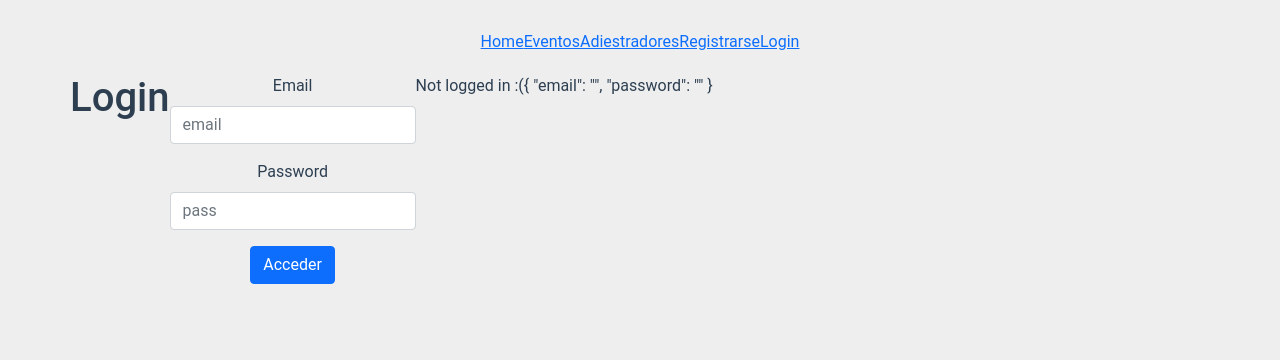
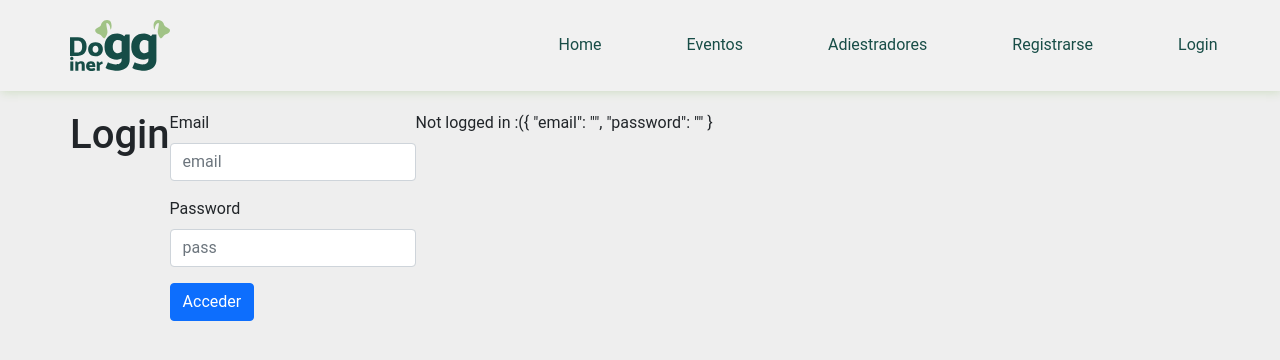
Before and after one commit to PabloSato/FrontDoggin, a Vue app: page /login in a window 1280 px wide. Shown: the top 360 px of the page. Built offline with nearby package versions, Linux system fonts and the light colour scheme.

Commit message:
estlos en home y cabecera/footer

```diff
--- a/src/App.vue
+++ b/src/App.vue
@@ -23,25 +23,4 @@ export default {
 };
 </script>
 
-<style>
-#app {
-  font-family: Avenir, Helvetica, Arial, sans-serif;
-  -webkit-font-smoothing: antialiased;
-  -moz-osx-font-smoothing: grayscale;
-  text-align: center;
-  color: #2c3e50;
-}
-
-nav {
-  padding: 30px;
-}
-
-nav a {
-  font-weight: bold;
-  color: #2c3e50;
-}
-
-nav a.router-link-exact-active {
-  color: #42b983;
-}
-</style>
+<style></style>
--- /dev/null
+++ b/src/assets/global.css
@@ -0,0 +1,13 @@
+* {
+  padding: 0;
+  margin: 0;
+  box-sizing: border-box;
+  font-family: 'Roboto', sans-serif;
+}
+html {
+  font-size: 16px;
+  scroll-behavior: smooth;
+}
+body {
+  background-color: #eee;
+}
--- a/src/components/Adiestrador.vue
+++ b/src/components/Adiestrador.vue
@@ -77,18 +77,6 @@ export default {
 </script>
 
 <style>
-* {
-  padding: 0;
-  margin: 0;
-  box-sizing: border-box;
-  font-family: 'Roboto', sans-serif;
-}
-
-body {
-  margin-top: 30px;
-  background-color: #eee;
-}
-
 .container {
   min-height: 100vh;
   padding: 20px 0;
--- a/src/components/Footer.vue
+++ b/src/components/Footer.vue
@@ -1,39 +1,79 @@
 <template>
   <footer>
-    <div class="footer">
-        <div class="contenedor_footer">
-            <div class="contenedor_footer">
-                <h2 class="h1">
-
-                </h2>
-                <p>
-                    <a href="#">Home</a>
-                    <a href="#">Agent</a>
-                    <a href="#">About</a>
-                    <a href="#">Listing</a>
-                    <a href="#">Blog</a>
-                    <a href="#">Contact</a>
-                </p>
-                <ul class="ftco-footer-social p-0">
-                    <li class="ftco-animate"><a href="#" datatoggle="tooltip" data-placement="top" title="Twitter"><span
-                    class="ion-logo-twitter"></span></a></li>
-                    <li class="ftco-animate"><a href="#" datatoggle="tooltip" data-placement="top" title="Facebook"><span
-                    class="ion-logo-facebook"></span></a></li>
-                    <li class="ftco-animate"><a href="#" datatoggle="tooltip" data-placement="top" title="Instagram"><span
-                    class="ion-logo-instagram"></span></a></li>
-                </ul>
-            </div>
-        </div>
+    <div>
+      <h2><router-link to="/">Dogginer</router-link></h2>
     </div>
- </footer>
+    <div class="navegador">
+      <router-link to="/">Home</router-link>
+      <router-link to="/eventos">Eventos</router-link>
+      <router-link to="/adiestradores">Adiestradores</router-link>
+      <router-link v-if="!isLogin" to="/elige">Registrarse</router-link>
+      <router-link v-if="isLogin" @click="logOut" to="/">Logout</router-link>
+      <router-link v-else to="/login">Login</router-link>
+    </div>
+    <div class="copy">
+      <p>Copyright© 2022 | All rights reserved by Dogginer</p>
+    </div>
+  </footer>
 </template>
 
 <script>
+import { ref } from 'vue';
 export default {
-
-}
+  setup() {
+    let isLogin = ref(null);
+    if (localStorage.getItem('token')) {
+      isLogin.value = true;
+    }
+    const logOut = () => {
+      localStorage.removeItem('token');
+      localStorage.removeItem('userId');
+      isLogin.value = false;
+    };
+    return { isLogin, logOut };
+  },
+};
 </script>
 
 <style>
-
+footer {
+  width: 100vw;
+  background-color: #184d47;
+  display: flex;
+  flex-direction: column;
+  justify-content: center;
+  align-items: center;
+  padding: 30px 0;
+}
+footer h2 a {
+  color: #5f4bb6;
+  text-decoration: none;
+}
+footer h2 a:hover {
+  color: #9ab7d7;
+}
+footer h2 {
+  margin-bottom: 40px;
+}
+footer > .navegador {
+  width: 60%;
+  display: flex;
+  justify-content: space-around;
+  align-items: center;
+}
+footer > .navegador a {
+  text-decoration: none;
+  display: block;
+  color: #9ab7d7;
+  border-bottom: 2px solid transparent;
+}
+footer > .navegador a:hover {
+  color: #5f4bb6;
+  border-bottom: 2px solid #5f4bb6;
+}
+.copy {
+  margin-top: 45px;
+  font-size: 13px;
+  color: #9ab7d7;
+}
 </style>
--- a/src/components/Header.vue
+++ b/src/components/Header.vue
@@ -1,5 +1,8 @@
 <template>
   <header>
+    <div class="logo">
+      <img src="../assets/logo_doggin.svg" alt="" />
+    </div>
     <div class="navegador">
       <router-link to="/">Home</router-link>
       <router-link to="/eventos">Eventos</router-link>
@@ -29,4 +32,47 @@ export default {
 };
 </script>
 
-<style></style>
+<style>
+header {
+  width: 100vw;
+  background-color: #f1f1f1;
+  display: flex;
+  gap: 2rem;
+  box-shadow: 1px 1px 10px #cdddc2;
+  justify-content: space-between;
+  padding: 20px;
+}
+header > .logo img {
+  width: 100px;
+  margin-left: 50px;
+}
+header > .navegador {
+  width: 60%;
+  display: flex;
+  justify-content: space-around;
+  align-items: center;
+}
+header > .navegador a {
+  text-decoration: none;
+  display: block;
+  color: #184d47;
+  border-bottom: 2px solid transparent;
+}
+header > .navegador a:hover {
+  color: #96bb7c;
+  border-bottom: 2px solid #96bb7c;
+}
+/*----------- MEDIAQUERI ------------------- */
+@media screen and (max-width: 550px) and (min-width: 375px) {
+  header {
+    display: block;
+  }
+  header > .logo {
+    width: 100%;
+    text-align: center;
+  }
+  header > .navegador {
+    flex-direction: column;
+  }
+}
+</style>
--- a/src/views/Home.vue
+++ b/src/views/Home.vue
@@ -1,14 +1,15 @@
 <template>
   <Header />
-  <div class="home">
-  </div>
+  <div class="home"></div>
+  <Footer />
 </template>
 
 <script>
 //Componentes
-import Header from '../components/Header.vue'
+import Header from '../components/Header.vue';
+import Footer from '../components/Footer.vue';
 export default {
-  components: {Header},
+  components: { Header, Footer },
   name: 'Home',
   setup() {
     if (localStorage.getItem('idUsuario')) {
@@ -16,3 +17,12 @@ export default {
   },
 };
 </script>
+<style scoped>
+.home {
+  min-height: 95vh;
+  min-width: 100vw;
+  background: url('https://images.unsplash.com/photo-1543702303-71766260f6d3?ixlib=rb-1.2.1&ixid=MnwxMjA3fDB8MHxwaG90by1wYWdlfHx8fGVufDB8fHx8&auto=format&fit=crop&w=1169&q=80')
+    center;
+  background-size: cover;
+}
+</style>
```
Also changed, not shown: src/main.js (+6 -5 lines), src/assets/logo_doggin.svg (added).
